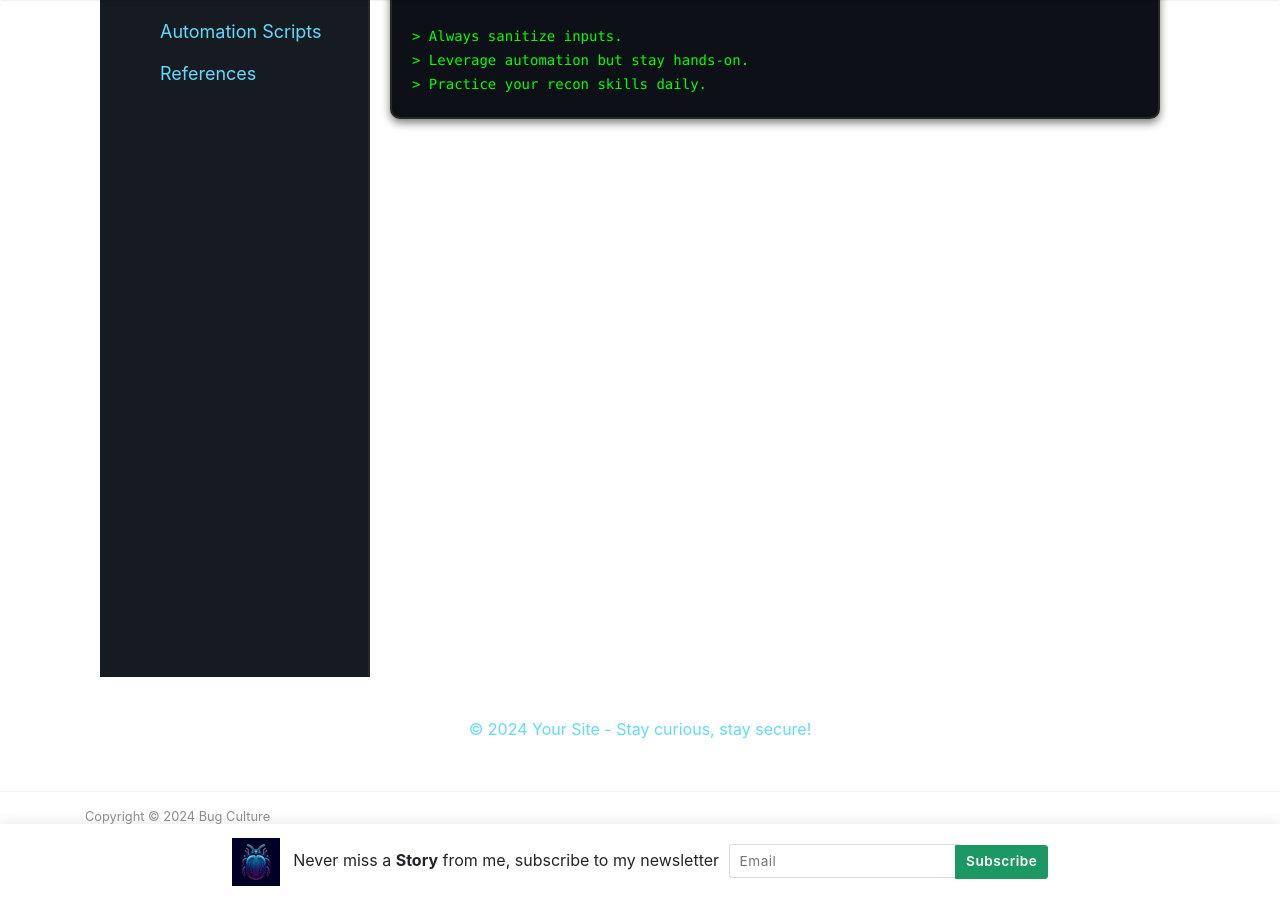
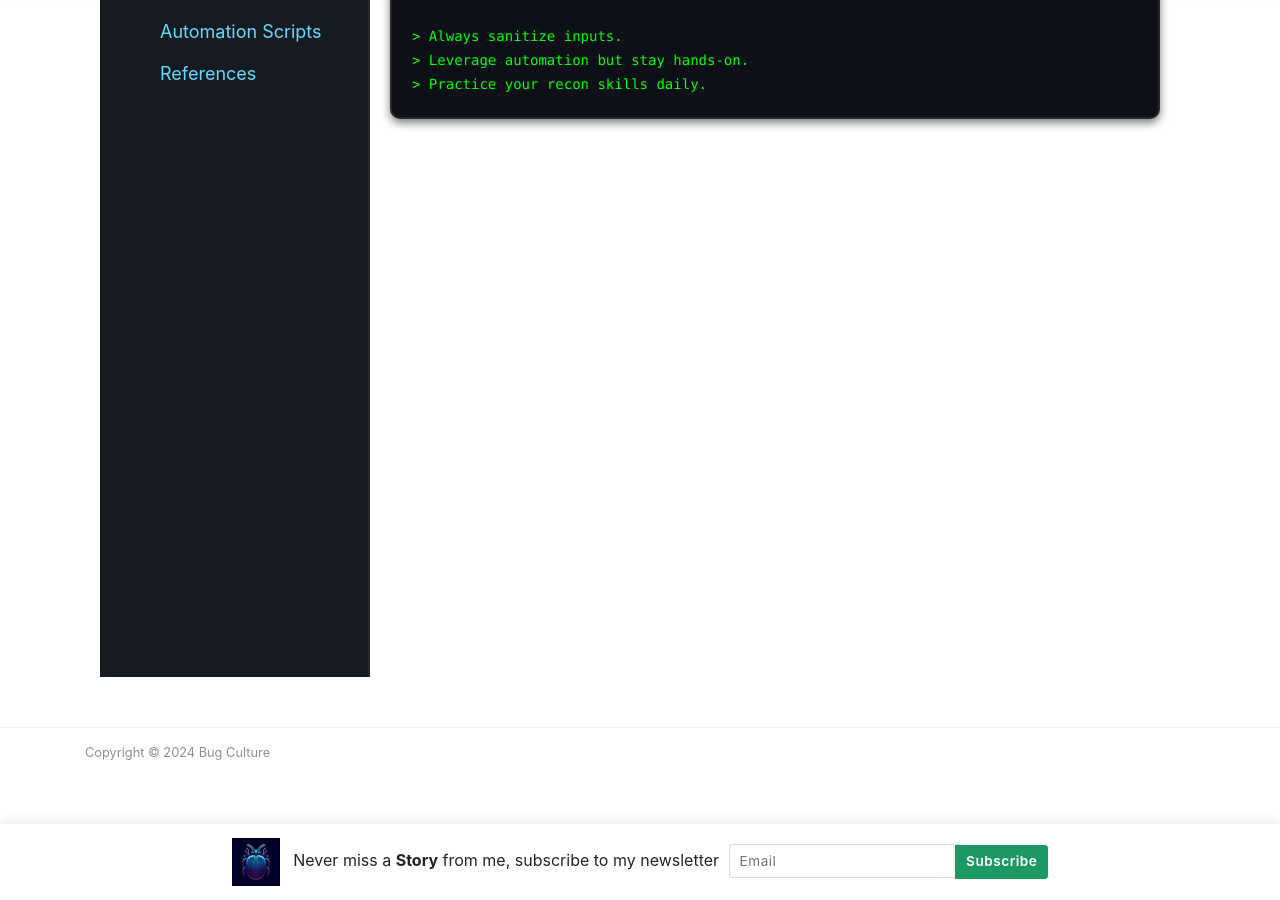
Before and after one commit to Turbul3nce/Turbul3nce.github.io, a Jekyll site: the page built from _pages/hub.md, in a window 1280 px wide and 900 px high, scrolled down 438 px. Built offline with Jekyll 4.4.1, drawn with Linux system fonts in a browser that asks for light colours; nearby versions of some CDN libraries.

Commit message:
Update hub.html

```diff
--- a/_layouts/hub.html
+++ b/_layouts/hub.html
@@ -33,7 +33,3 @@ layout: default
         </div>
     </div>
 </div>
-
-<footer class="info-center">
-    <p>&copy; 2024 Your Site - Stay curious, stay secure!</p>
-</footer>
```
